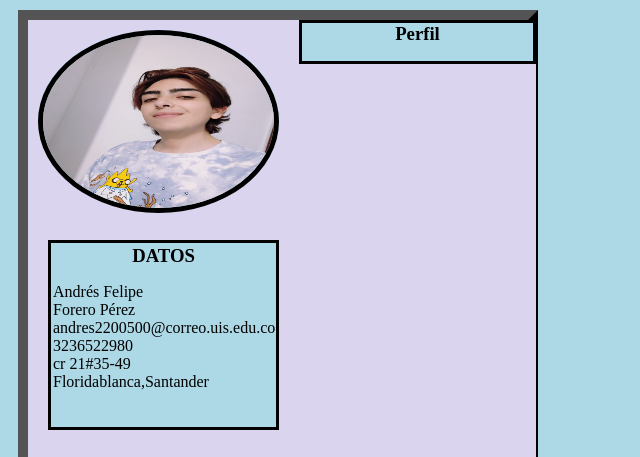
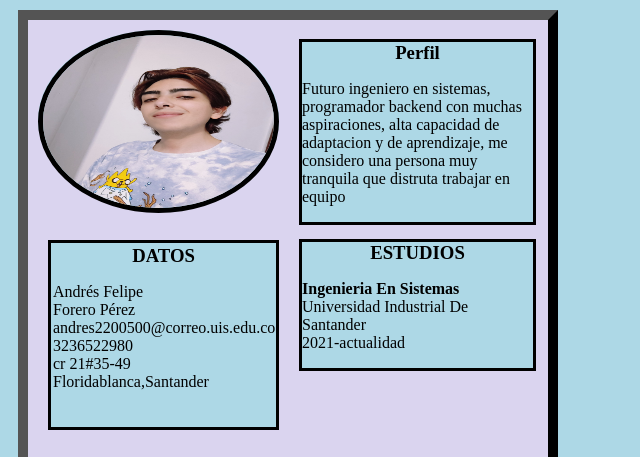
Before and after one commit to AndresFForeroP/Hoja-de-vida-web-prueba, a plain HTML site: page index.html in a window 1280 px wide. Shown: the top 457 px of the page, without its empty margins (0-640 px from the left). Drawn offline with Linux system fonts and the light colour scheme.

Commit message:
agregados estudios

```diff
--- a/css/styles.css
+++ b/css/styles.css
@@ -4,7 +4,7 @@
 .primer-div{
     background-color:#DAD4EF;
     height: 580px;
-    width: 500px;
+    width: 520px;
     margin: 10px;
     border: 10px outset black;
     display: flex;
@@ -59,4 +59,11 @@ h3{
     border: 3px solid black;
     width: 231px;
     height: auto;
+    margin-top: 8%;}
+.estudios{
+    box-sizing: content-box;
+    border: 3px solid black;
+    width: 231px;
+    height: auto;
+    margin-top: 6%;
 }
--- a/index.html
+++ b/index.html
@@ -35,9 +35,19 @@
         <div class="derecha">
             <div class="perfil">
                 <h3>Perfil</h3>
-                <p>
+                <p>Futuro ingeniero en sistemas, programador backend con muchas aspiraciones,
+                    alta capacidad de adaptacion y de aprendizaje, me considero una persona
+                    muy tranquila que distruta trabajar en equipo
+                </p>
+            </div>
+            <div class="estudios">
+                <h3>ESTUDIOS</h3>
+                <p><strong>Ingenieria En Sistemas</strong> <br>
+                Universidad Industrial De Santander <br>
+                2021-actualidad
+                <p><strong></strong></p>
+            </p>
 
-                </p>
             </div>
         </div>
     </div>
```
